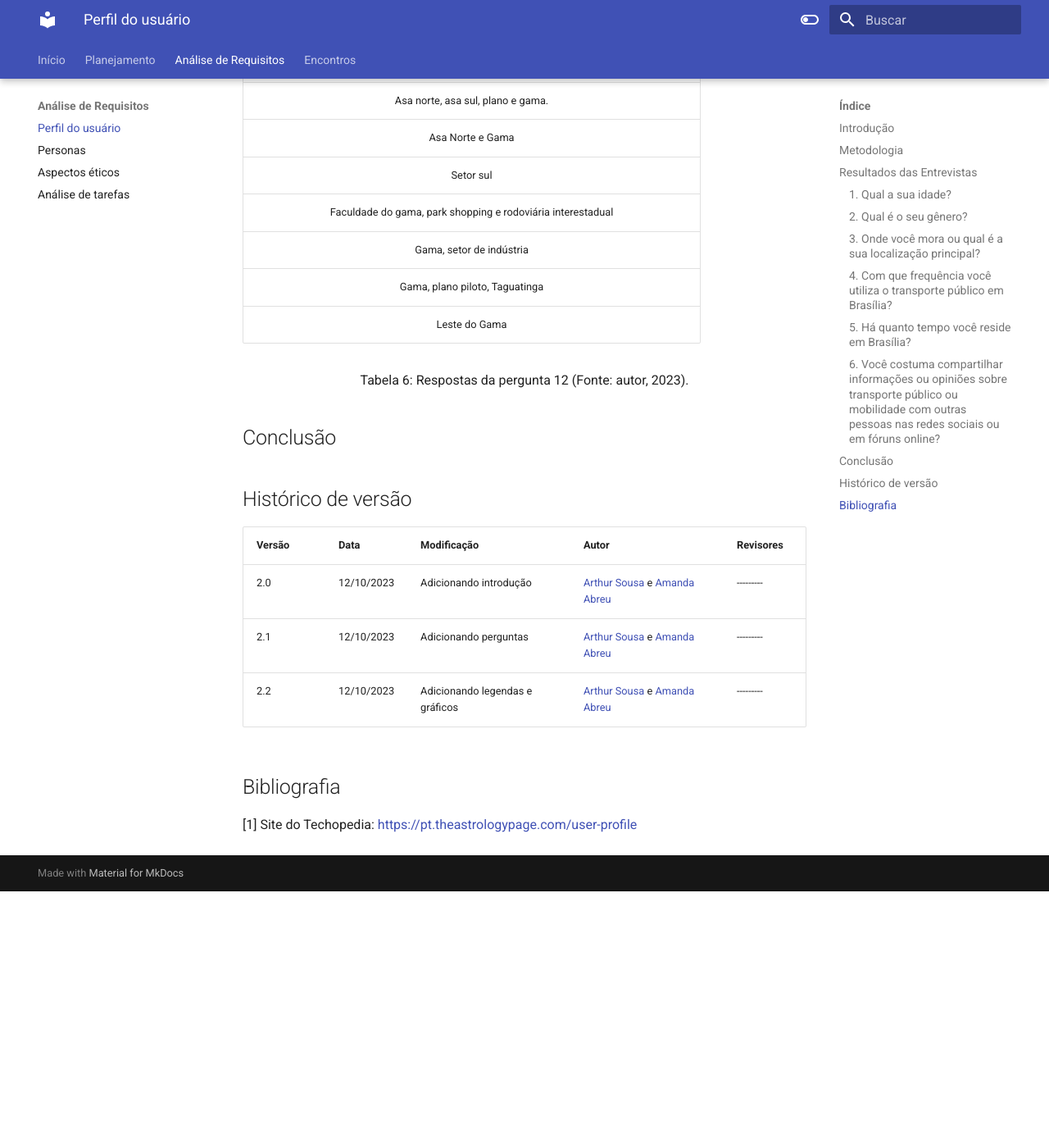
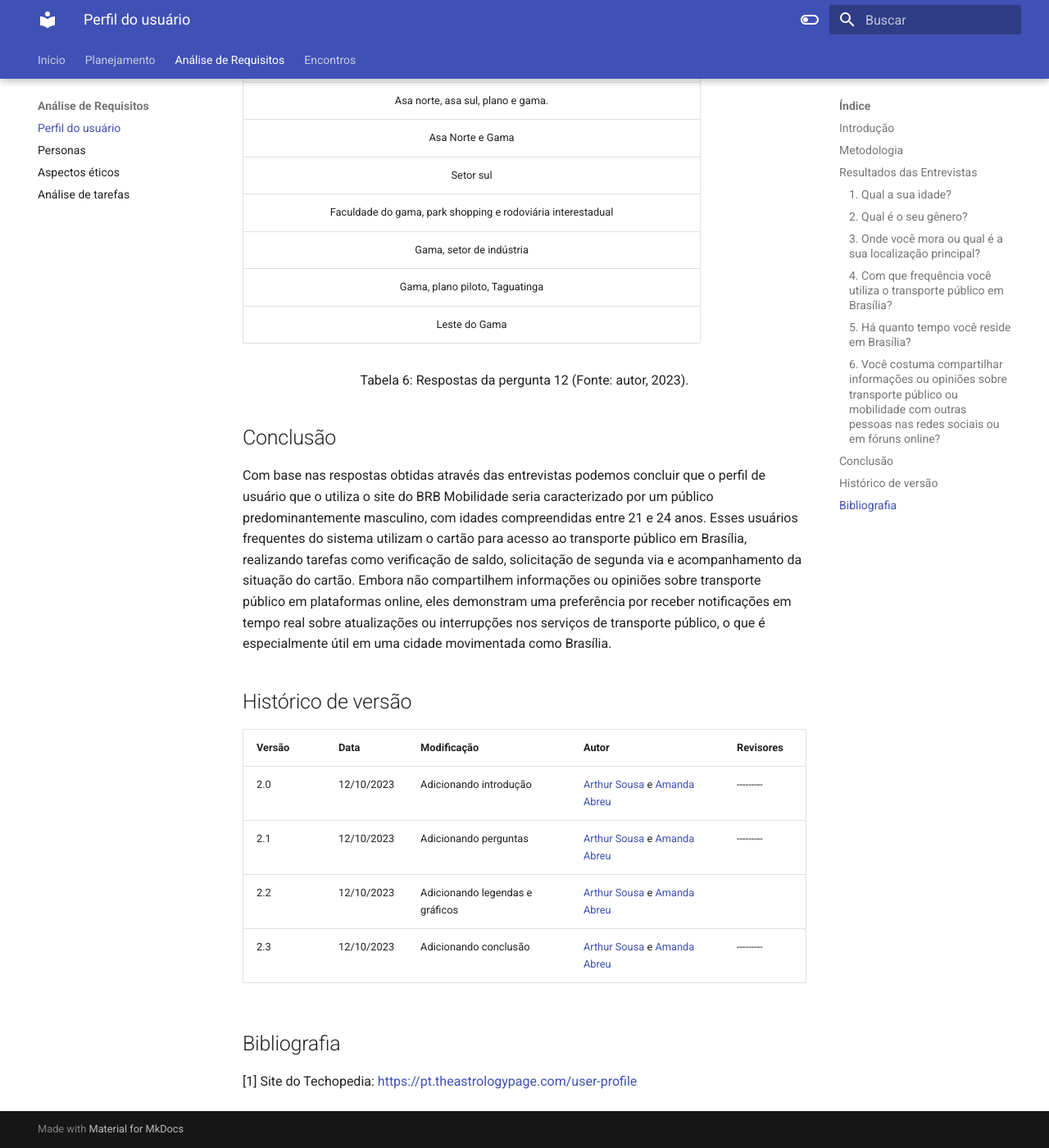
Before and after one commit to Interacao-Humano-Computador/2023.2--BRB-Mobilidade, an MkDocs documentation site: the page built from docs/analiseRequisitos/perfil_do_usuario.md, in a window 1280 px wide and 1400 px high, scrolled down 6442 px. Shown: the whole window at 82% size. Built offline with MkDocs 1.6.1 and Material for MkDocs 9.7.7, drawn with Linux system fonts in a browser that asks for light colours; before the commit the page ends 7529 px from its top, so only the background shows below that.

Commit message:
conclusão

```diff
--- a/docs/analiseRequisitos/perfil_do_usuario.md
+++ b/docs/analiseRequisitos/perfil_do_usuario.md
@@ -108,7 +108,7 @@ Abaixo estão algumas perguntas que foram feitas durante a entrevista.
 |  Sim, para segunda via de cartão e saldo |
 |  Sim, para conseguir o cartão estudantil|
 |  Sim, para verificar situação do meu cartão do ônibus |
-|Sim, para solicitar o cartão e para solicitar segunda via do cartão  |
+| Sim, para solicitar o cartão e para solicitar segunda via do cartão  |
 | Sim, para solicitar o cartão, para editar informações de cadastro e para solicitar segunda via do cartão  |
 | Sim, aumentar passes, pedir segunda via e conferir dados |
 | Sim, para atualizações cadastrais  |
@@ -193,6 +193,8 @@ Abaixo estão algumas perguntas que foram feitas durante a entrevista.
 
 ## Conclusão
 
+Com base nas respostas obtidas através das entrevistas podemos concluir que o perfil de usuário que o utiliza o site do BRB Mobilidade seria caracterizado por um público predominantemente masculino, com idades compreendidas entre 21 e 24 anos. Esses usuários frequentes do sistema utilizam o cartão para acesso ao transporte público em Brasília, realizando tarefas como verificação de saldo, solicitação de segunda via e acompanhamento da situação do cartão. Embora não compartilhem informações ou opiniões sobre transporte público em plataformas online, eles demonstram uma preferência por receber notificações em tempo real sobre atualizações ou interrupções nos serviços de transporte público, o que é especialmente útil em uma cidade movimentada como Brasília.
+
 
 ## Histórico de versão
 
@@ -200,7 +202,8 @@ Abaixo estão algumas perguntas que foram feitas durante a entrevista.
 | ------ | ---------- |--------------------------------------- |----------------------------- |-----------------------------------|
 |  2.0   | 12/10/2023   | Adicionando introdução | [Arthur Sousa](https://github.com/arthurrsousa) e [Amanda Abreu](https://github.com/Amandaaaaabreu) | --------- |
 |  2.1   | 12/10/2023   | Adicionando perguntas | [Arthur Sousa](https://github.com/arthurrsousa) e [Amanda Abreu](https://github.com/Amandaaaaabreu) | --------- |
-|  2.2   | 12/10/2023   | Adicionando legendas e gráficos | [Arthur Sousa](https://github.com/arthurrsousa) e [Amanda Abreu](https://github.com/Amandaaaaabreu) | --------- |
+|  2.2   | 12/10/2023   | Adicionando legendas e gráficos | [Arthur Sousa](https://github.com/arthurrsousa) e [Amanda Abreu](https://github.com/Amandaaaaabreu) |
+|  2.3   | 12/10/2023   | Adicionando conclusão | [Arthur Sousa](https://github.com/arthurrsousa) e [Amanda Abreu](https://github.com/Amandaaaaabreu) | --------- |--------- |
 
 ## Bibliografia
 
```
